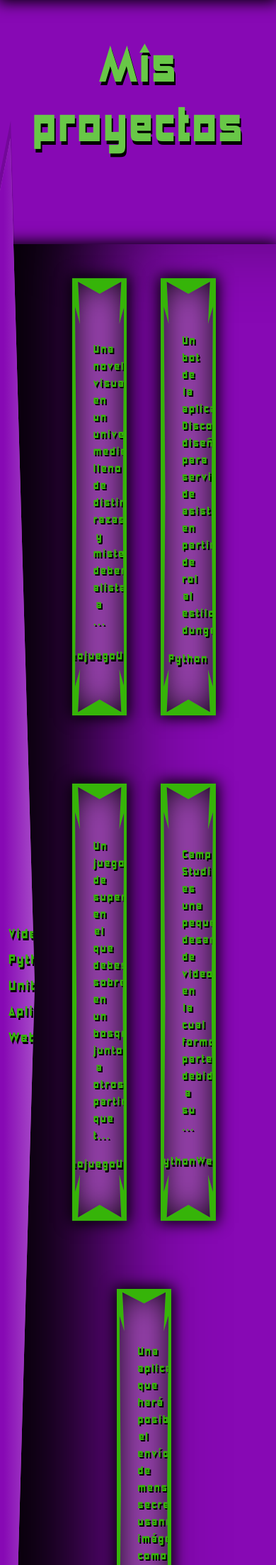
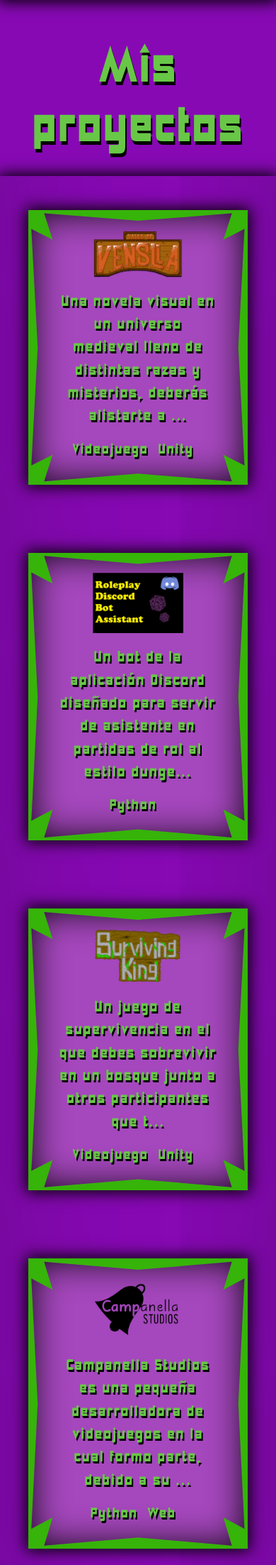
Before and after one commit to Atlantox/Atlantox-page, a Django app: page /projects/ in a window 390 px wide. Shown: the part 104-2309 px from the top of the page at 71% size. Run offline with Django 3.2, Linux system fonts and the light colour scheme; data comes from the database, SQL or seed files in the repository; both versions use the stored data as it was after the commit; some libraries are stand-ins or nearby versions.

Commit message:
proyectos listo, falta categorias

```diff
--- a/ProjectApp/templates/ProjectApp/category_list.html
+++ b/ProjectApp/templates/ProjectApp/category_list.html
@@ -1,7 +1,7 @@
-<ul class="list-unstyled py-5 ps-2 text-start m-0" style="transform:scaleY(0.8)">
+<ul class="list-unstyled py-5 pb-2 pb-lg-5 m-4 m-lg-0 px-5 px-lg-0 text-center text-lg-start m-0 category-ul d-flex flex-row flex-lg-column justify-content-center h-100 w-100 flex-wrap">
     {% for category in categories %}
-    <li class="fs-5 my-2">
-        <a class="text-decoration-none text-secondary" href="{% url 'Category' category.id %}">{{category.name}}</a>
+    <li class="fs-4 my-2 mx-2 mx-lg-0">
+        <a class="text-decoration-none text-secondary-light" href="{% url 'Category' category.id %}">{{category.name}}</a>
     </li>
     {% endfor %}
 </ul>
--- a/ProjectApp/templates/ProjectApp/projects.html
+++ b/ProjectApp/templates/ProjectApp/projects.html
@@ -5,10 +5,11 @@
 
 {% block content %}
 
-    <div class="container-fluid bg-primary w-100 p-0 m-0 py-5">
-        <div class="container-fluid bg-primary p-0 w-100 h-100 shadowed m-0 my-5">
-            <div class="row text-center text-shadow-n projects-container w-100 m-0">
-                <div class="col-2 m-0 p-0 pe-3 align-items-center py-2">
+    <div class="container-fluid bg-primary w-100 p-0 m-0 pb-0 pb-lg-5">
+        <div class="container-fluid bg-primary p-0 w-100 h-100 shadowed m-0 mb-0 mb-lg-5">
+            <div class="row text-center text-shadow-n projects-container justify-content-between align-items-center align-items-lg-stretch m-0 flex-column-reverse flex-lg-row w-100 p-0">
+
+                <div class="col-12 col-lg-2 m-0 p-0 align-items-center py-0 py-lg-2">
                     <div class="w-100 h-100 category-list-container">
                         <div class="w-100 h-100 category-list d-flex align-items-center bg-primary-light ps-1">
                             {% include 'ProjectApp/category_list.html' %}
@@ -16,27 +17,27 @@
                     </div>
                 </div>
 
-                <div class="col-10 row justify-content-center">
+                <div class="col-12 col-lg-10 p-0 row justify-content-center m-0">
 
                     {% for project in projects %}
-                    <article class="col-5 p-0 text-center text-secondary my-4 p-4">
-                        <div class="row w-100 bg-secondary shadowed h-100 p-1">
-                            <div class="row w-100 bg-primary-light project-bigcard m-0 p-4 shadow-inset justify-content-center align-items-center">
-                                <figure class="col-10 text-center mt-2">
+                    <article class="col-11 col-lg-5 p-0 text-center text-secondary-light my-4 p-4">
+                        <div class="row w-100 bg-secondary shadowed justify-content-center h-100 m-0 p-1">
+                            <div class="row w-100 bg-primary-light project-bigcard m-0 shadow-inset justify-content-center align-items-center p-3">
+                                <figure class="col-10 text-center mt-2 px-5">
                                     <a class="m-0 p-0" href="{url 'Project' project.id}">
                                         <img class="w-100" src="{{project.img.url}}" alt="{{project.name}}">
                                     </a>
                                 </figure>
-                                <div class="col-10 m-0 p-0 text-shadow-l">
-                                    <p class="w-100">
+                                <div class="col-10 m-0 p-0 text-shadow-n">
+                                    <p class="w-100 fs-4">
                                         {{project.content}}
                                     </p>
                                 </div>
                                 <div class="col-10 m-0 p-0">
                                     <ul class="list-unstyled d-flex justify-content-center align-items-center" class="w-100">
                                         {% for category in project.category.all %}
-                                            <li class="">
-                                                <a class="text-decoration-none text-secondary" href="{% url 'Category' category.id %}">
+                                            <li class="fs-5">
+                                                <a class="text-decoration-none text-secondary-light" href="{% url 'Category' category.id %}">
                                                     {{category}} &nbsp;
                                                 </a>
                                             </li>
--- a/WebApp/static/WebApp/css/custom.css
+++ b/WebApp/static/WebApp/css/custom.css
@@ -97,6 +97,10 @@ nav{
     transform: scaleY(1.2);
 }
 
+.category-ul{
+    transform:scaleY(0.8);
+}
+
 .category-list{
     background: linear-gradient(90deg, rgba(135, 9, 180,1) 10%, rgba(165,71,199,1) 95%);
     clip-path: polygon(100% 50%, 30% 98%, 0% 95%, 0% 100%, 0% 5%, 30% 2%);
@@ -180,12 +184,32 @@ nav{
     }
 }
 
-@media(max-width:990px){
+@media(max-width:991px){
     .contact-icon{
         width:25% !important;
     }
+
     .home-icon{
         width:50% !important;
+    }
+
+    .category-list-container{
+        background: linear-gradient(90deg, rgba(0,0,0,0.15) 90%, rgba(255,255,255,0) 100%);
+        clip-path: polygon(50% 0%, 99% 70%, 96% 100%, 4% 100%, 1% 70%);
+        transform: scaleY(1);
+    }
+
+    .category-list{
+        background: linear-gradient(180deg, rgba(135, 9, 180,1) 10%, rgba(165,71,199,1) 95%);
+        clip-path: polygon(50% 0%, 98% 70%, 95% 100%, 5% 100%, 2% 70%);
+    }
+
+    .category-ul{
+        transform:scaleY(1);
+    }
+
+    .projects-container{
+        box-shadow: inset 0px -220px 300px -80px black;
     }
 }
 
--- a/WebApp/templates/WebApp/common/base.html
+++ b/WebApp/templates/WebApp/common/base.html
@@ -15,7 +15,7 @@
 
 
 </head>
-<body class="bg-secondary-dark text-shadow-n">
+<body class="bg-secondary-dark text-shadow-n text-break">
     {% include 'WebApp/common/header.html' %}
     <div class="row w-100 subtitle bg-primary m-0">
         <div class="col-12 mt-5 p-0 text-center">
```
Also changed, not shown: atlantox.sqlite3, db.sqlite3 (deleted), media/projects/LogoPC.png (added), media/projects/game_logo.png (added), media/projects/rdba-logo.png (added).
